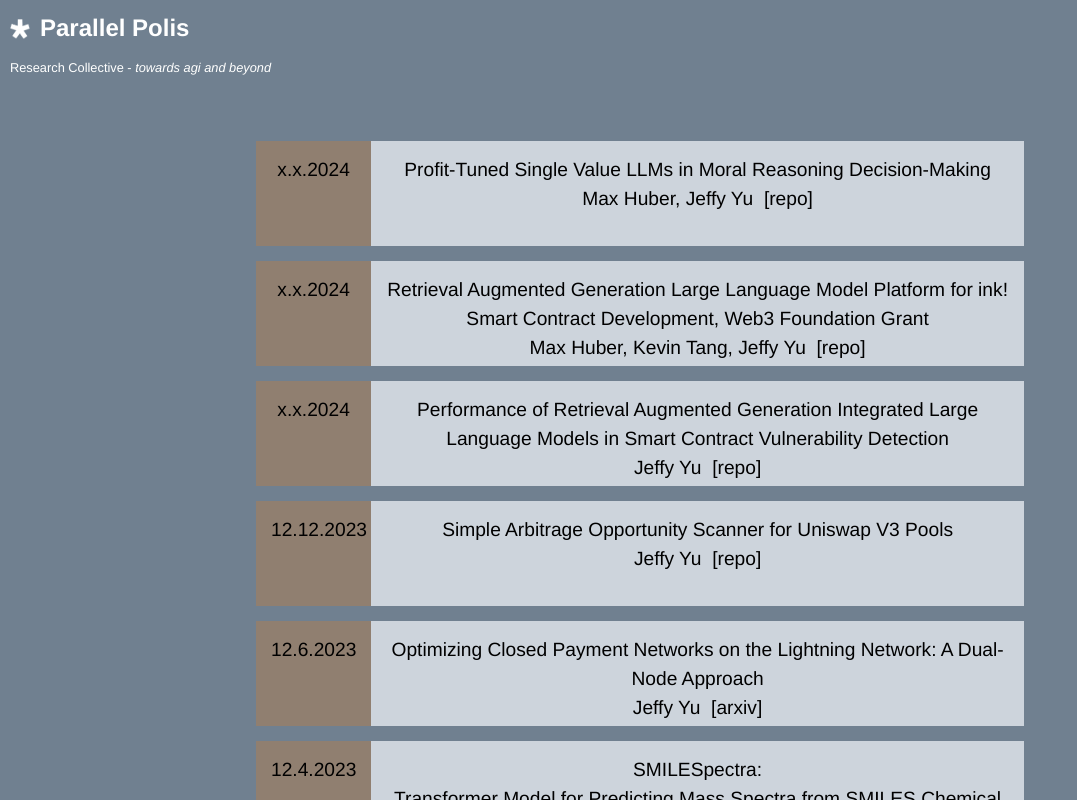
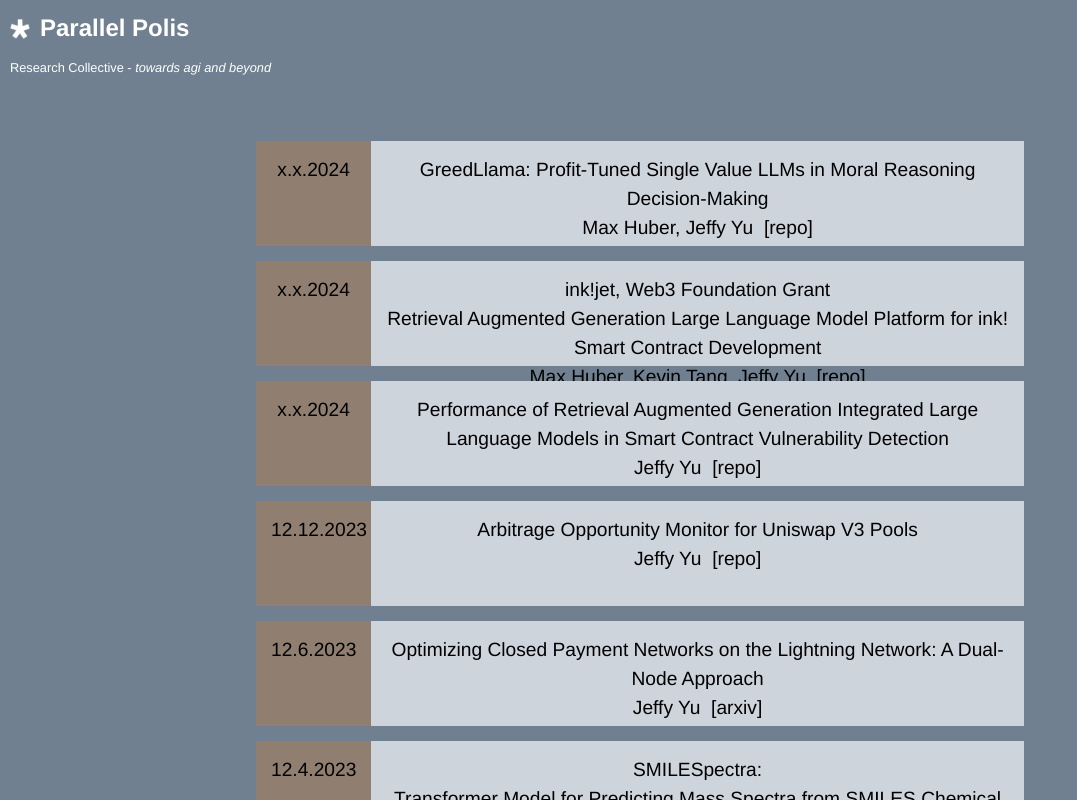
Before and after one commit to yu-jeffy/parallelpolis, a Next.js app: page / in a window 1280 px wide. Shown: the whole page, without its empty margins (0-1077 px from the left). Built offline with nearby package versions, Linux system fonts and the light colour scheme.

Commit message:
Update index.tsx

```diff
--- a/pages/index.tsx
+++ b/pages/index.tsx
@@ -7,14 +7,15 @@
 const items = [
   {
     date: 'x.x.2024',
-    title: 'Profit-Tuned Single Value LLMs in Moral Reasoning Decision-Making',
+    title: 'GreedLlama: Profit-Tuned Single Value LLMs in Moral Reasoning Decision-Making',
     author: 'Max Huber, Jeffy Yu',
     link: 'https://github.com/yu-jeffy/GreedLlama',
     linkText: '[repo]'
   },
   {
     date: 'x.x.2024',
-    title: 'Retrieval Augmented Generation Large Language Model Platform for ink! Smart Contract Development, Web3 Foundation Grant',
+    title: 'ink!jet, Web3 Foundation Grant',
+    description: 'Retrieval Augmented Generation Large Language Model Platform for ink! Smart Contract Development',
     author: 'Max Huber, Kevin Tang, Jeffy Yu',
     link: 'https://github.com/yu-jeffy/ink-jet',
     linkText: '[repo]'
@@ -28,7 +29,7 @@
   },
   {
     date: '12.12.2023',
-    title: 'Simple Arbitrage Opportunity Scanner for Uniswap V3 Pools',
+    title: 'Arbitrage Opportunity Monitor for Uniswap V3 Pools',
     author: 'Jeffy Yu',
     link: 'https://github.com/yu-jeffy/PyArb',
     linkText: '[repo]'
@@ -51,7 +52,7 @@
   {
     date: '11.19.2023',
     title: 'gpt-btc:',
-    description: 'Python and GPT-4 driven Bitcoin market reporting bot',
+    description: 'Automated Bitcoin Market Research with GPT-4',
     author: 'Jeffy Yu',
     link: 'https://github.com/yu-jeffy/gpt-btc',
     linkText: '[repo]'
```
